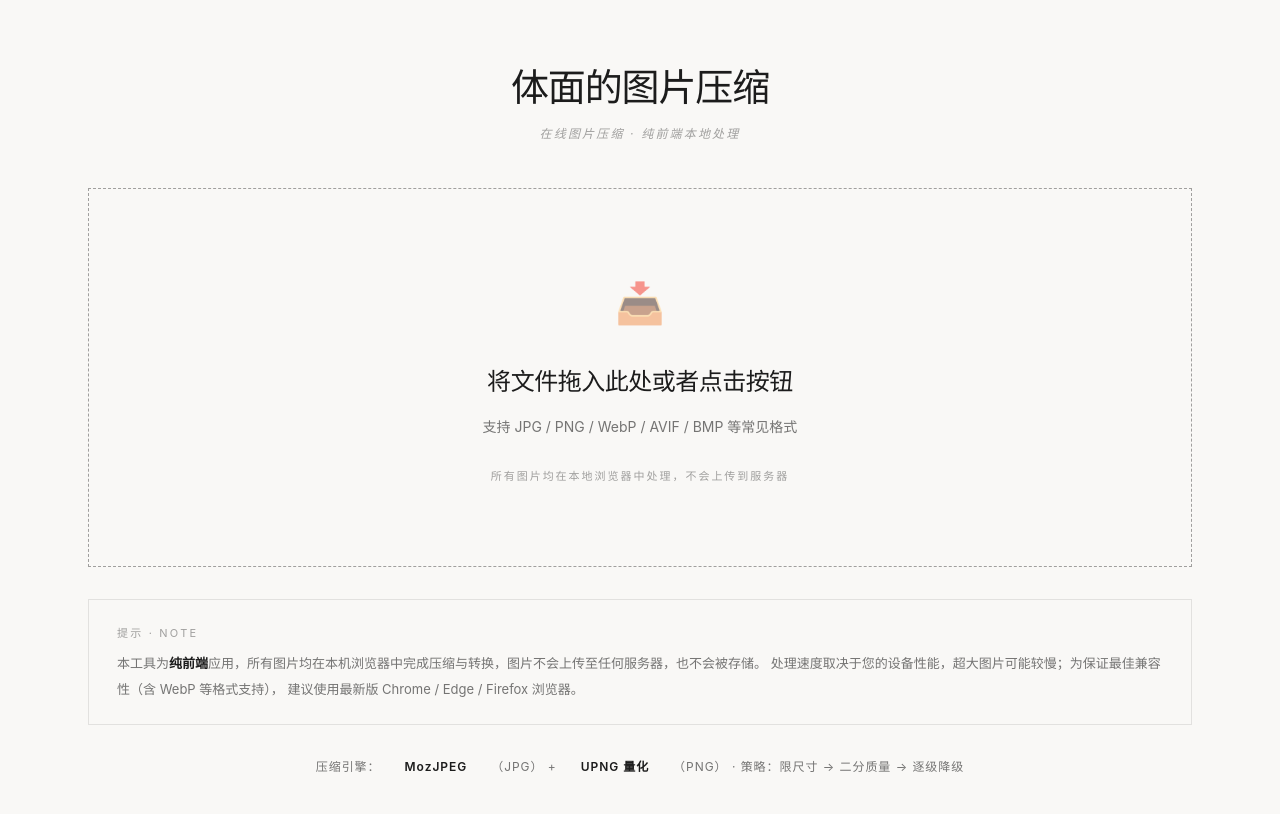
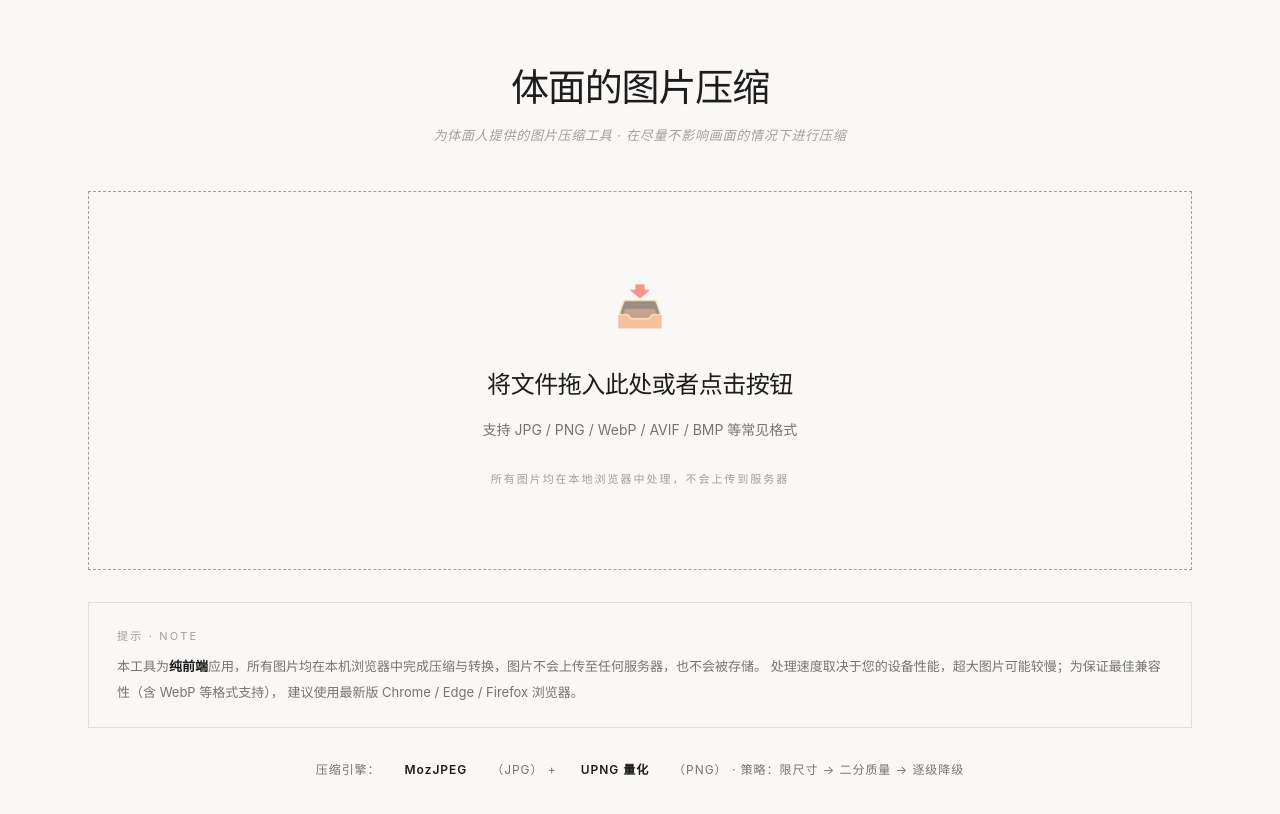
Before and after one commit to jwwl520/cover-compressor, a Vue app: page / in a window 1280 px wide. Shown: the top 814 px of the page. Built offline with nearby package versions, Linux system fonts and the light colour scheme.

Commit message:
﻿更新副标题文案及样式微调

```diff
--- a/src/App.vue
+++ b/src/App.vue
@@ -229,7 +229,7 @@ const totalSave = computed(() => {
     <!-- 页面标题 -->
     <section class="page-title">
       <h1>体面的图片压缩</h1>
-      <p class="page-subtitle">在线图片压缩 · 纯前端本地处理</p>
+      <p class="page-subtitle">为体面人提供的图片压缩工具 · 在尽量不影响画面的情况下进行压缩</p>
     </section>
 
     <!-- 上传区（始终显示） -->
--- a/src/style.css
+++ b/src/style.css
@@ -95,11 +95,12 @@ html, body {
 
 .page-title .page-subtitle {
   font-family: var(--font-sans);
-  font-size: 12px;
-  letter-spacing: 0.18em;
+  font-size: 13px;
+  letter-spacing: 0.06em;
   text-transform: uppercase;
   font-style: italic;
   color: var(--text-tertiary);
+  line-height: 1.8;
 }
 
 /* ---------- 上传区 ---------- */
```
